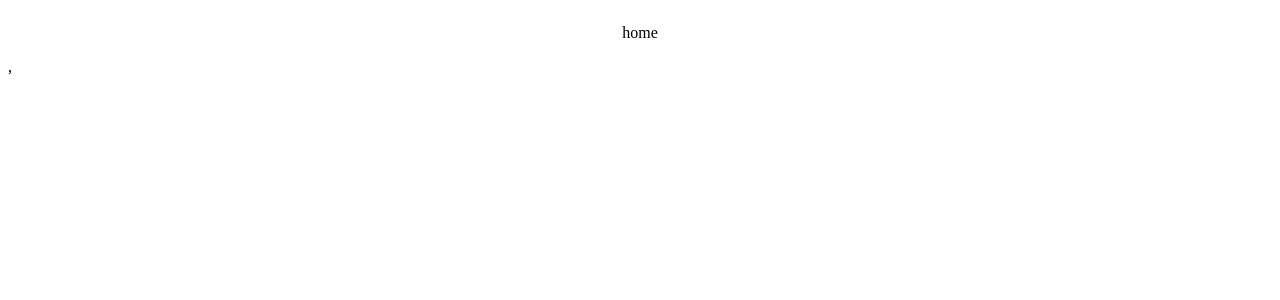
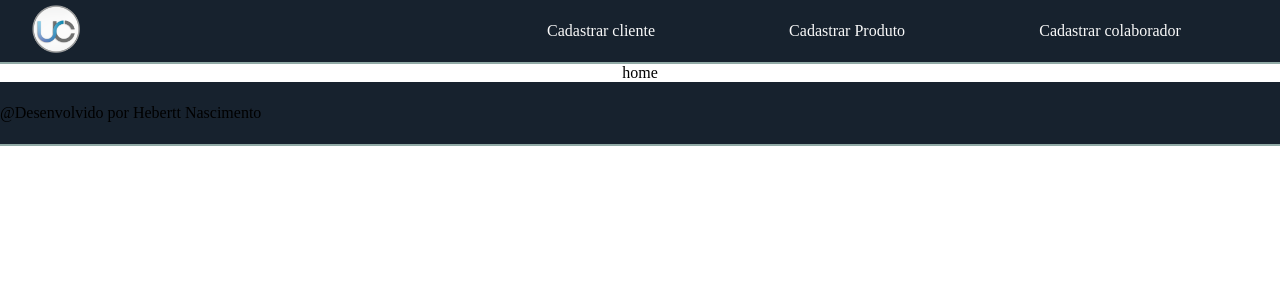
Before and after one commit to Kamui-Hebertt/ultracar-front-end-challenger, a React (Vite) app: page / in a window 1280 px wide. Shown: the top 300 px of the page. Built offline with nearby package versions, Linux system fonts and the light colour scheme.

Commit message:
feat: adicionando menu hamburger, rotas, context e iniciando footer
adicionado somente a rota home

```diff
--- a/src/App.tsx
+++ b/src/App.tsx
@@ -1,18 +1,15 @@
-
 import React from 'react';
 import { Outlet } from "react-router-dom";
 import Header from './components/header/Header';
-
-
+import Footer from './components/footer/Footer'
 
 const App: React.FC = () => {
-
-
   return (
-      <>
-
+    <>
+      <Header />
       <Outlet />
-      </>
+      <Footer />
+    </>
   )
 }
 
--- a/src/components/footer/Footer.tsx
+++ b/src/components/footer/Footer.tsx
@@ -1,14 +1,11 @@
-import { useState } from 'react'
-
-import './App.css'
-
-function Footer() {
+import { ContainerFooter } from './FooterStyle';
 
 
+const Footer:React.FC = (): JSX.Element =>  {
   return (
-    <footer className="footer">
-      <p>footer</p>
-    </footer>
+    <ContainerFooter>
+      <p>@Desenvolvido por Hebertt Nascimento</p>
+    </ContainerFooter>
   )
 }
 
--- /dev/null
+++ b/src/components/footer/FooterStyle.tsx
@@ -0,0 +1,11 @@
+import styled from 'styled-components';
+
+
+export const ContainerFooter = styled.footer`
+  display: flex;
+  justify-content: space-between;
+  align-items: center;
+  height: 4rem;
+  background-color: rgb(23, 34 ,46);
+  border-bottom: 2px solid rgb(145,170,166);
+`;
--- /dev/null
+++ b/src/components/header/Hamburger.tsx
@@ -0,0 +1,53 @@
+import React, { useContext } from 'react'
+import styled from 'styled-components';
+import provider from '../../context/context';
+import Nav from './Nav';
+
+const ConatinerHamburgue = styled.div`
+  width: rem;
+  height: 2rem;
+  margin-right: 2rem;
+  z-index: 20;
+  display: none;
+  @media (max-width: 550px) {
+    display: flex;
+    justify-content: space-around;
+    flex-flow: column nowrap;
+  }
+  div{
+    width: 2rem;
+    height: 0.25rem;
+    background-color: ${(({ open } : {open:boolean}) => open ? 'rgba(255, 255, 255, 0.1)' : 'rgba(255, 255, 255, 1)')};
+    transform-origin: 1px;
+    transform-origin: 1px;
+    transition: all 0.3s linear;
+    :nth-child(1) {
+      transform: ${({open} : {open:boolean}) => open ?  'rotate(45deg)' : 'rotate(0)'};
+    }
+    :nth-child(2) {
+      transform: ${({open}: {open:boolean}) => open ?  'translateX(100%)' : 'translateX(0)'};
+      opacity: ${({open} : {open:boolean}) => open ?  0 : 1};
+    }
+    :nth-child(3) {
+      transform: ${({open}) => open ?  'rotate(-45deg)' : 'rotate(0)'};
+    }
+  }
+`;
+
+const Hamburgue:React.FC = () => {
+
+   const { open, setOpen } = useContext(provider);
+
+  return (
+    <>
+      <ConatinerHamburgue open={ open } onClick={() => setOpen(!open)}>
+        <div />
+        <div />
+        <div />
+      </ConatinerHamburgue>
+      <Nav open={ open } />
+    </>
+  )
+}
+
+export default Hamburgue;
--- a/src/components/header/Header.tsx
+++ b/src/components/header/Header.tsx
@@ -1,25 +1,19 @@
 import { Link } from "react-router-dom";
+import logo from "../../assets/cabecalho.png";
+import { ContainerHeader } from "./HeaderStyle";
+import Hamburger from "./Hamburger";
+import { ImgLogo } from "./HeaderStyle";
 
-import logo from '../../assets/Logo-Nova-04.png';
+const Header: React.FC = (): JSX.Element => {
+  return (
+    <ContainerHeader>
+      <Link to="/">
+        <ImgLogo src={logo} alt="logo" />
+      </Link>
 
-import { ContainerHeader, ImgLogo,} from './HeaderStyle';
-
-const Header:React.FC = () => {
-
-  return (
-
-    <ContainerHeader>
-      <Link
-        to='/'
-      >
-        <ImgLogo
-          src={ logo }
-          alt='logo'
-        />
-      </Link>
-      {/* <Hamburgue /> */}
+      <Hamburger />
     </ContainerHeader>
-  )
-}
+  );
+};
 
 export default Header;
--- /dev/null
+++ b/src/components/header/Nav.tsx
@@ -0,0 +1,70 @@
+import styled from "styled-components"
+import { Link } from "react-router-dom";
+
+
+export const ContainerNav = styled.nav`
+  align-items: center;
+  max-width: 60%;
+  width: 100%;
+  margin-right: 2rem;
+  display: flex;
+  justify-content: space-around;
+  a {
+    color:rgb(250,250,250);
+    text-decoration: none;
+    &:hover{
+      opacity:0.5;
+    }
+  }
+
+
+  @media (max-width: 550px){
+    max-width: 100%;
+    flex-flow: column nowrap;
+    background-color: rgb(23, 34 ,46);
+    position: fixed;
+    overflow: hidden;
+    transform: ${({ open }: {open:boolean}) => open ? 'translateX(0)' : 'translateX(100%)'};
+    top: 0;
+    right: 0;
+    z-index: 1;
+    margin-right: 0;
+    height: 100%;
+    width: 300px;
+    padding: 3.5rem;
+    transition: transform 0.3s ease-in-out;
+    a {
+      color:rgb(250,250,250);
+      text-decoration: none;
+      &:hover{
+        opacity:0.5;
+      }
+    }
+  }
+`;
+
+
+
+const Nav = ({ open } : {open:boolean}) => {
+  return (
+    <ContainerNav open={ open }>
+
+
+        <Link  to='/client'>
+          Cadastrar cliente
+        </Link>
+
+        <Link  to='/product'>
+          Cadastrar Produto
+        </Link>
+
+
+        <Link
+          to='/colaborator'>
+        Cadastrar colaborador
+        </Link>
+    </ContainerNav>
+  )
+}
+
+export default Nav
--- /dev/null
+++ b/src/context/context.tsx
@@ -0,0 +1,6 @@
+import { createContext } from "react";
+import { IContext } from '../intefaces/IContext';
+
+const context = createContext<IContext>({} as IContext);
+
+export default context;
--- /dev/null
+++ b/src/context/provider.tsx
@@ -0,0 +1,22 @@
+import { ReactNode, useState } from "react";
+import providerFile from './context';
+
+
+const provider = ({ children }: { children: ReactNode }) => {
+  const [open, setOpen] = useState(false);
+
+  const contextObj = {
+    open,
+    setOpen,
+  };
+
+  return (
+    <div>
+      <providerFile.Provider value={contextObj}>
+        {children}
+      </providerFile.Provider>
+    </div>
+  );
+};
+
+export default provider;
--- a/src/index.css
+++ /dev/null
@@ -1,69 +0,0 @@
-:root {
-  font-family: Inter, system-ui, Avenir, Helvetica, Arial, sans-serif;
-  line-height: 1.5;
-  font-weight: 400;
-
-  color-scheme: light dark;
-  color: rgba(255, 255, 255, 0.87);
-  background-color: #242424;
-
-  font-synthesis: none;
-  text-rendering: optimizeLegibility;
-  -webkit-font-smoothing: antialiased;
-  -moz-osx-font-smoothing: grayscale;
-  -webkit-text-size-adjust: 100%;
-}
-
-a {
-  font-weight: 500;
-  color: #646cff;
-  text-decoration: inherit;
-}
-a:hover {
-  color: #535bf2;
-}
-
-body {
-  margin: 0;
-  display: flex;
-  place-items: center;
-  min-width: 320px;
-  min-height: 100vh;
-}
-
-h1 {
-  font-size: 3.2em;
-  line-height: 1.1;
-}
-
-button {
-  border-radius: 8px;
-  border: 1px solid transparent;
-  padding: 0.6em 1.2em;
-  font-size: 1em;
-  font-weight: 500;
-  font-family: inherit;
-  background-color: #1a1a1a;
-  cursor: pointer;
-  transition: border-color 0.25s;
-}
-button:hover {
-  border-color: #646cff;
-}
-button:focus,
-button:focus-visible {
-  outline: 4px auto -webkit-focus-ring-color;
-}
-
-@media (prefers-color-scheme: light) {
-  :root {
-    color: #213547;
-    background-color: #ffffff;
-  }
-  a:hover {
-    color: #747bff;
-  }
-  button {
-    background-color: #f9f9f9;
-  }
-}
--- /dev/null
+++ b/src/intefaces/IContext.tsx
@@ -0,0 +1,4 @@
+export interface IContext {
+  open:boolean,
+  setOpen: React.Dispatch<React.SetStateAction<boolean>>;
+};
--- a/src/main.tsx
+++ b/src/main.tsx
@@ -3,16 +3,20 @@ import ReactDOM from "react-dom/client";
 import { BrowserRouter, Routes, Route } from "react-router-dom";
 import Home from "./components/home/Home";
 import App from "./App";
+import GlobalStyles from "./style/GlobalStyles";
+import Provider1 from './context/provider'
 
 ReactDOM.createRoot(document.getElementById("root") as HTMLElement).render(
   <React.StrictMode>
     <BrowserRouter>
+    <Provider1>
+      <GlobalStyles />
       <Routes>
-        <Route element={<App />} />
+        <Route element={<App />}>
           <Route path="/" element={<Home />} />
-        <Route />
+        </Route>
       </Routes>
+      </Provider1>
     </BrowserRouter>
-    ,
-  </React.StrictMode>
+  </React.StrictMode>,
 );
--- /dev/null
+++ b/src/style/GlobalStyles.tsx
@@ -0,0 +1,14 @@
+import { createGlobalStyle } from "styled-components";
+
+const GlobalStyles = createGlobalStyle`
+  * {
+    margin: 0;
+    padding: 0;
+    box-sizing: border-box;
+    font-family: 'Poppins', 'epilogue';
+
+
+  }
+`;
+
+export default GlobalStyles;
```
